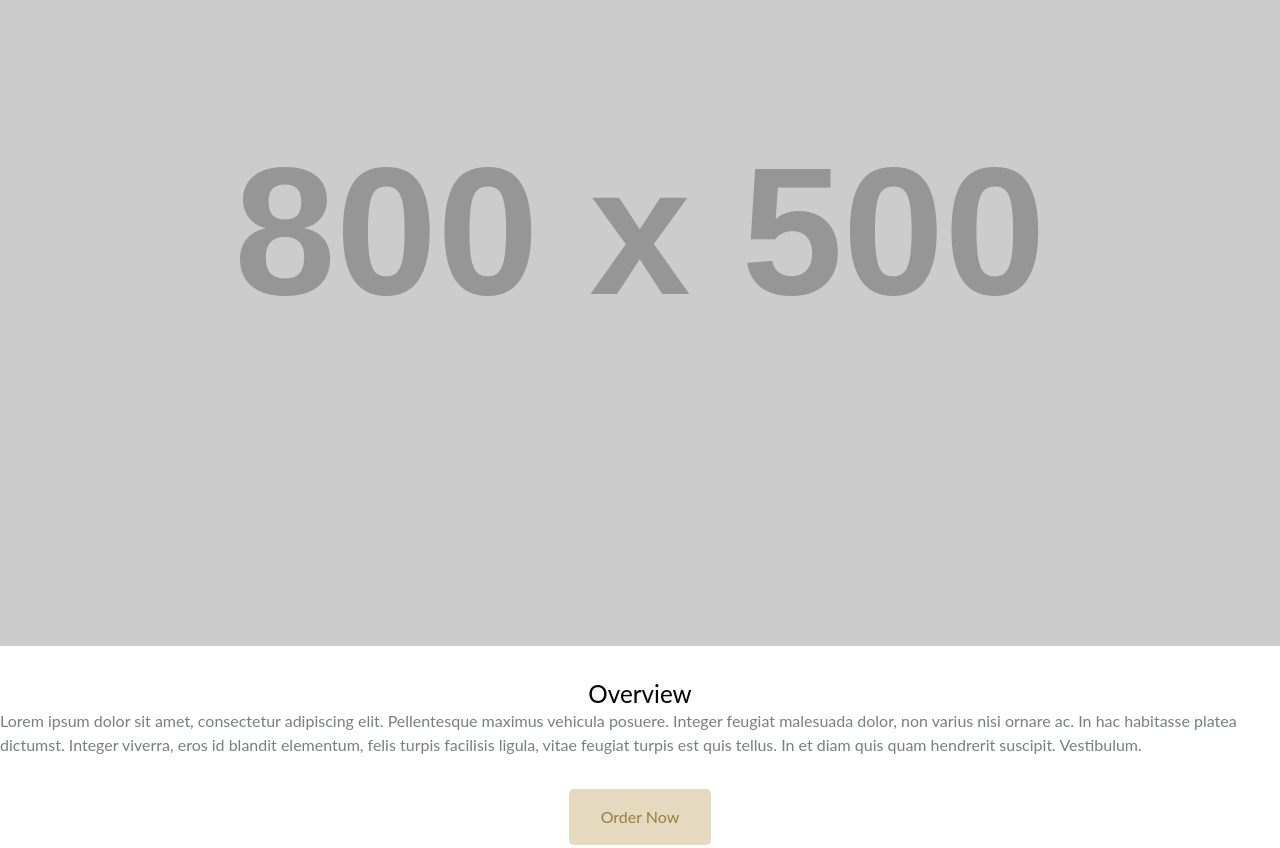
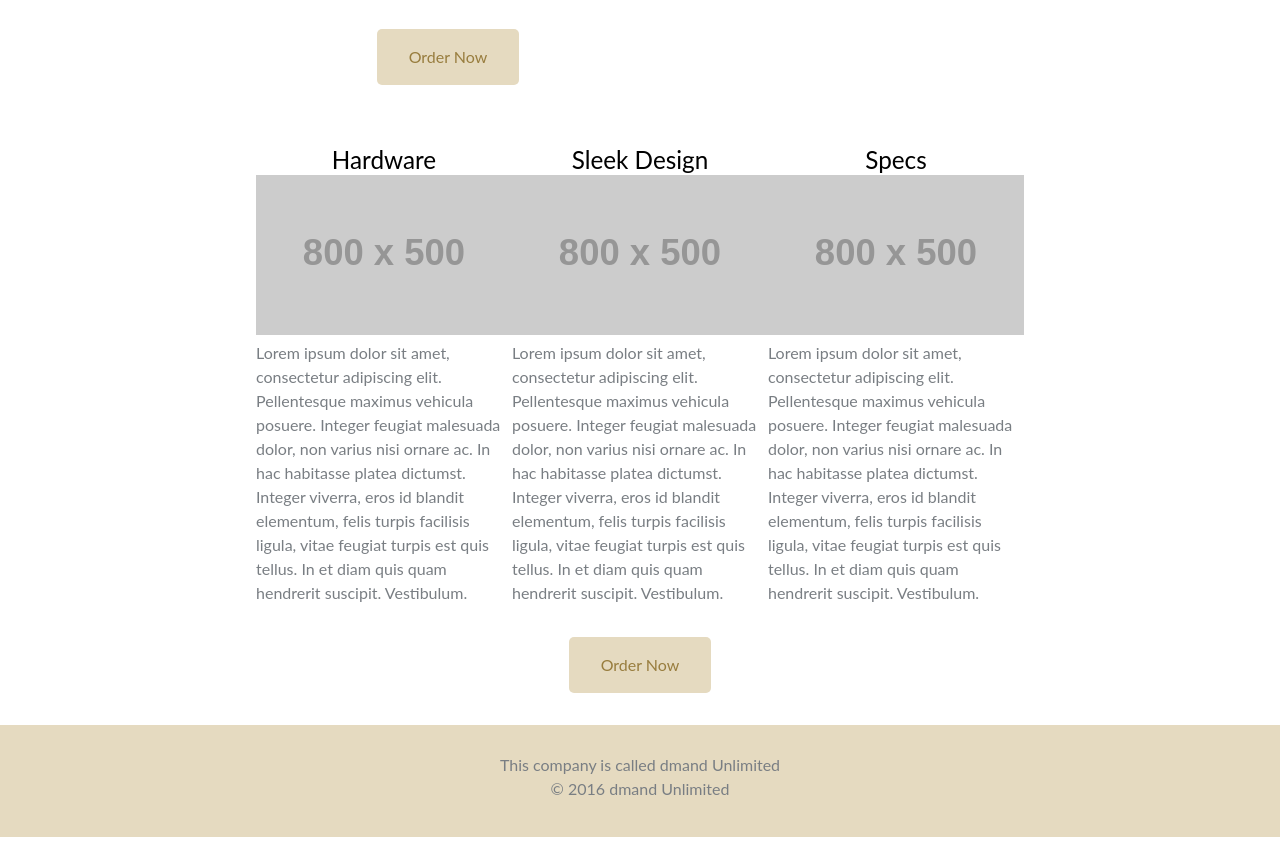
Before and after one commit to sebastiann88/dmand-unlimited, a plain HTML site: page index.html in a window 1280 px wide. Shown: the part 1137-1985 px from the top of the page. Drawn offline with Linux system fonts and the light colour scheme; placeholder pictures from the web are drawn by us.

Commit message:
style(all): create space around page elements

```diff
--- a/css/main.css
+++ b/css/main.css
@@ -32,7 +32,7 @@ body {
     min-height: 100vh;
 }
 
-.main-wrapper {
+.fotter-flex {
     flex: 1;
 }
 
@@ -240,7 +240,12 @@ footer {
   MEDIA QUERIES
 --------------------------- */
 
-@media (min-width: 769px) {
+@media (min-width: 30.063em) {
+
+    .main-wrapper {
+        max-width: 90%;
+        margin: 0 auto;
+    }
 
     .main-header {
         display: flex;
@@ -285,3 +290,21 @@ footer {
         width: 100%;
     }
 }
+
+@media (min-width: 40.063em) {
+    .main-wrapper {
+        max-width: 80%;
+    }
+}
+
+@media (min-width: 60.063em) {
+    .main-wrapper {
+        max-width: 70%;
+    }
+}
+
+@media (min-width: 64.063em) {
+    .main-wrapper {
+        max-width: 60%;
+    }
+}
--- a/index.html
+++ b/index.html
@@ -13,7 +13,7 @@
     <!--
         HEADER
     -->
-    <div class="main-wrapper relative">
+    <div class="footer-flex relative">
     <header class="main-header clear">
         <input type="checkbox" id="menuToggle">
         <label for="menuToggle" class="menu-icon">&#9776;</label>
@@ -47,7 +47,7 @@
         MAIN CONTENT
     -->
 
-    <main>
+    <main class="main-wrapper">
         <div class="grid">
             <div class="unit unit-s-1 unit-m-1 unit-l-1">
                 <figure>
@@ -56,7 +56,7 @@
                 </figure>
             </div>
 
-            <div class="unit unit-s-1 unit-m-1-1 unit-l-1">
+            <div class="unit unit-s-1 unit-m-1-1 unit-l-1-2">
                 <figure>
                     <figcaption><h5 class="push-top text-center">Top of the line software and hardware.</h5></figcaption>
                     <img src="http://placehold.it/800x500/D9C9A3" alt="Main Content Image">
@@ -66,25 +66,25 @@
                 <button class="order-now">Order Now</button>
             </div>
 
-            <div class="unit unit-s-1 unit-m-1-2 unit-l-1">
+            <div class="unit unit-s-1 unit-m-1-2 unit-l-1-2">
                 <h4 class="text-center push-top">Software</h4>
                 <img src="http://placehold.it/800x500/D9C9A3" alt="Main Content Image">
                 <p>Lorem ipsum dolor sit amet, consectetur adipiscing elit. Pellentesque maximus vehicula posuere. Integer feugiat malesuada dolor, non varius nisi ornare ac. In hac habitasse platea dictumst. Integer viverra, eros id blandit elementum, felis turpis facilisis ligula, vitae feugiat turpis est quis tellus. In et diam quis quam hendrerit suscipit. Vestibulum.</p>
             </div>
 
-            <div class="unit unit-s-1 unit-m-1-2 unit-l-1">
+            <div class="unit unit-s-1 unit-m-1-2 unit-l-1-3">
                 <h4 class="text-center push-top">Hardware</h4>
                 <img src="http://placehold.it/800x500/D9C9A3" alt="Main Content Image">
                 <p>Lorem ipsum dolor sit amet, consectetur adipiscing elit. Pellentesque maximus vehicula posuere. Integer feugiat malesuada dolor, non varius nisi ornare ac. In hac habitasse platea dictumst. Integer viverra, eros id blandit elementum, felis turpis facilisis ligula, vitae feugiat turpis est quis tellus. In et diam quis quam hendrerit suscipit. Vestibulum.</p>
             </div>
 
-            <div class="unit unit-s-1 unit-m-1-2 unit-l-1">
+            <div class="unit unit-s-1 unit-m-1-2 unit-l-1-3">
                 <h4 class="text-center push-top">Sleek Design</h4>
                 <img src="http://placehold.it/800x500/D9C9A3" alt="Main Content Image">
                 <p>Lorem ipsum dolor sit amet, consectetur adipiscing elit. Pellentesque maximus vehicula posuere. Integer feugiat malesuada dolor, non varius nisi ornare ac. In hac habitasse platea dictumst. Integer viverra, eros id blandit elementum, felis turpis facilisis ligula, vitae feugiat turpis est quis tellus. In et diam quis quam hendrerit suscipit. Vestibulum.</p>
             </div>
 
-            <div class="unit unit-s-1 unit-m-1-2 unit-l-1">
+            <div class="unit unit-s-1 unit-m-1-2 unit-l-1-3">
                 <h4 class="text-center push-top">Specs</h4>
                 <img src="http://placehold.it/800x500/D9C9A3" alt="Main Content Image">
                 <p>Lorem ipsum dolor sit amet, consectetur adipiscing elit. Pellentesque maximus vehicula posuere. Integer feugiat malesuada dolor, non varius nisi ornare ac. In hac habitasse platea dictumst. Integer viverra, eros id blandit elementum, felis turpis facilisis ligula, vitae feugiat turpis est quis tellus. In et diam quis quam hendrerit suscipit. Vestibulum.</p>
```
